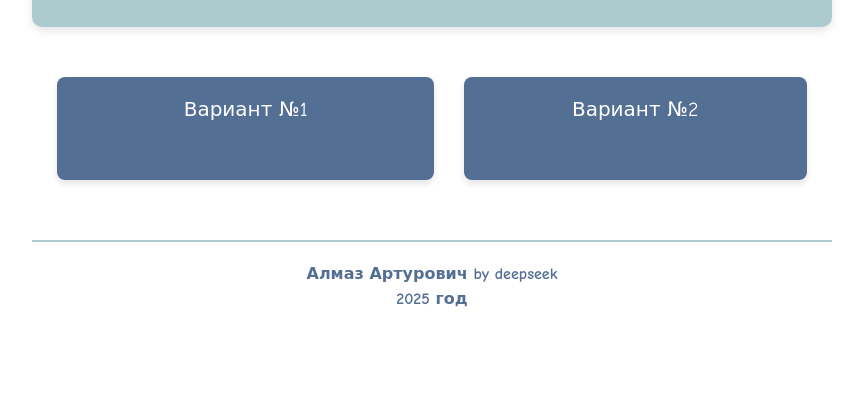
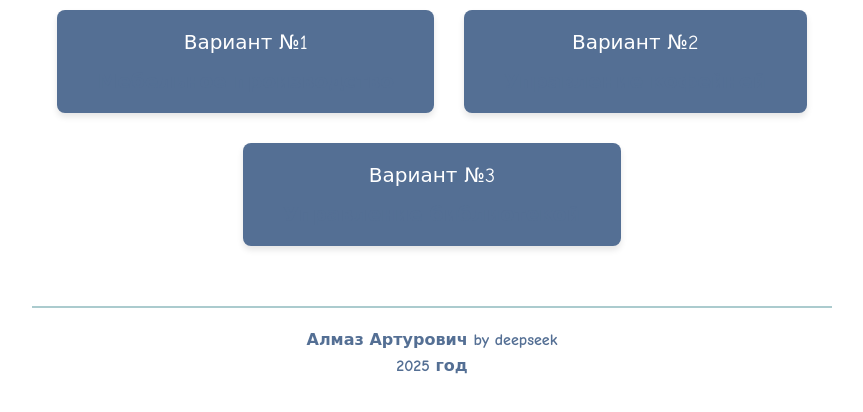
Before and after one commit to VariantyZadaniy/VariantyZadaniy.github.io, a plain HTML site: page index.html in a window 1280 px wide. Shown: the part 296-708 px from the top of the page, without its empty margins (208-1071 px from the left). Drawn offline with Linux system fonts and the light colour scheme.

Commit message:
Update index.html
а

```diff
--- a/index.html
+++ b/index.html
@@ -124,6 +124,10 @@
                 Вариант №2
                 <div class="variant-description">Управление кофейней</div>
             </button>
+            <button class="variant-btn" onclick="loadVariant(2)">
+                Вариант №3
+                <div class="variant-description">Управление библиотекой</div>
+            </button>
         </div>
 
         <div class="footer">
```
